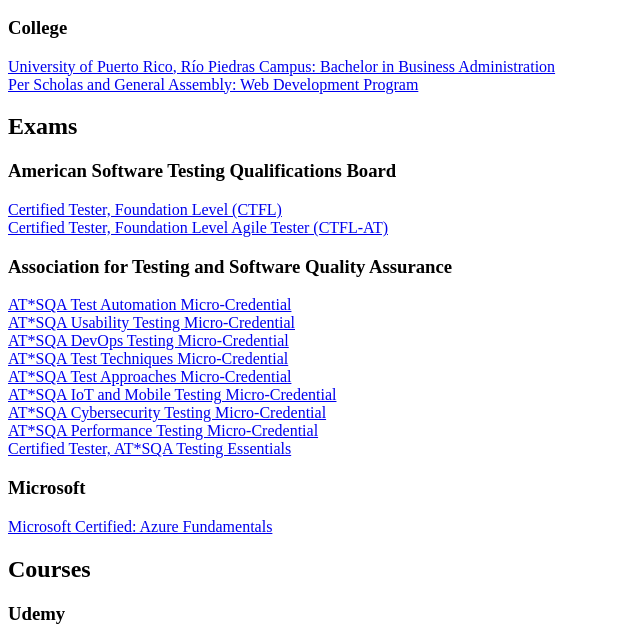
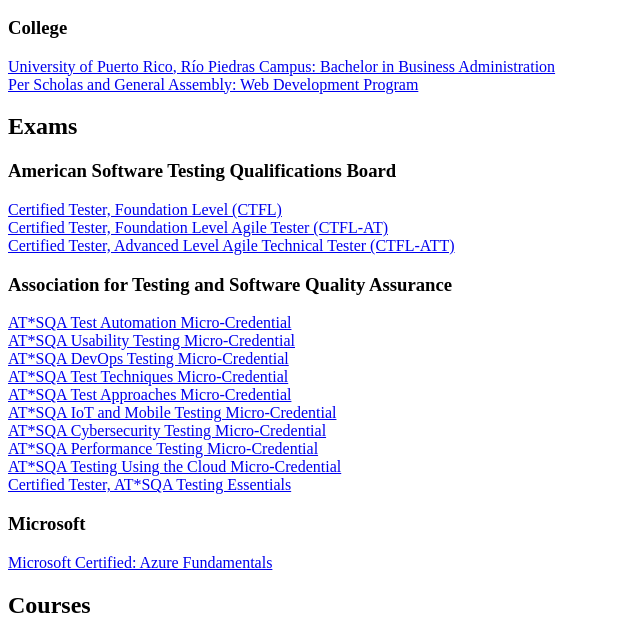
Before and after one commit to francheska-guzman/certificate, a plain HTML site: page index.html in a window 1280 px wide. Shown: the part 110-746 px from the top of the page, without its empty margins (0-640 px from the left). Drawn offline with Linux system fonts and the light colour scheme.

Commit message:
Adding certificates.

```diff
--- a/index.html
+++ b/index.html
@@ -18,6 +18,8 @@
                 <a href="./Certificate-21-CTFL-01698-USA.pdf" alt="Certified Tester, Foundation Level">Certified Tester, Foundation Level (CTFL)</a>
                 <br />
                 <a href="./Certificate-22-CTFL-AT-00111-USA.pdf" alt="Certified Tester, Foundation Level Agile Tester">Certified Tester, Foundation Level Agile Tester (CTFL-AT)</a>
+                <br />
+                <a href="./Certificate-22-CTFL-ATT-CODE-USA.pdf" alt="Certified Tester, Advanced Level Agile Technical Tester">Certified Tester, Advanced Level Agile Technical Tester (CTFL-ATT)</a>
             <h3>Association for Testing and Software Quality Assurance</h3>
                 <a href="./AT*SQA-Test-Automation-Micro-Credential-Exam-Certificate.pdf" alt="AT*SQA Test Automation Micro-Credential">AT*SQA Test Automation Micro-Credential</a>
                 <br />
@@ -34,6 +36,8 @@
                 <a href="./AT*SQA-Cybersecurity-Testing-Micro-Credential-Exam-Certificate.pdf" alt="AT*SQA Cybersecurity Testing Micro-Credential">AT*SQA Cybersecurity Testing Micro-Credential</a>
                 <br />
                 <a href="./AT*SQA-Performance-Testing-Micro-Credential-Exam-Certificate.pdf" alt="AT*SQA Performance Testing Micro-Credential">AT*SQA Performance Testing Micro-Credential</a>
+                <br />
+                <a href="./AT*SQA-Cloud-Testing-Micro-Credential-Exam-Certificate.pdf" alt="AT*SQA Testing Using the Cloud Micro-Credential">AT*SQA Testing Using the Cloud Micro-Credential</a>
                 <br />
                 <a href="./Certificate-21-AT*Essentials-00008-USA.pdf" alt="Certified Tester, AT*SQA Testing Essentials">Certified Tester, AT*SQA Testing Essentials</a>
                 <br />
```
